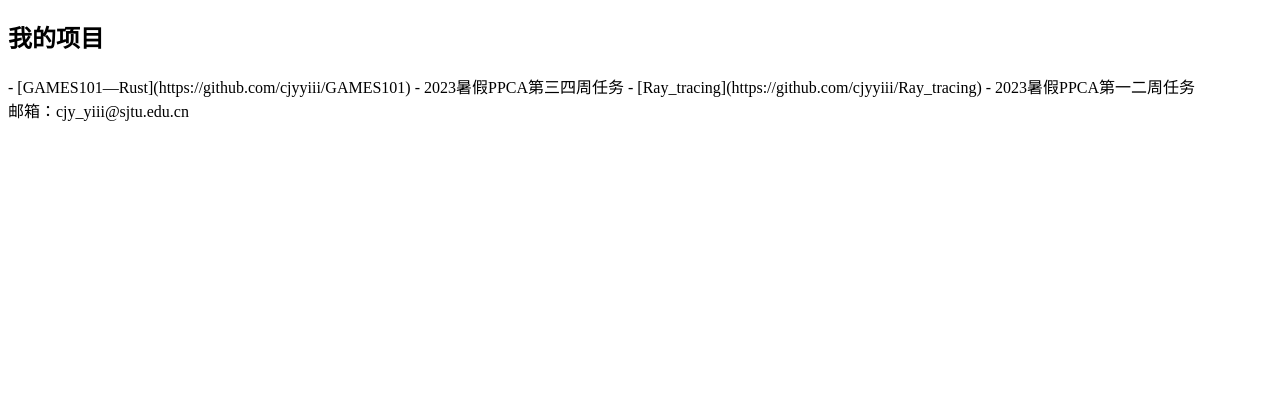
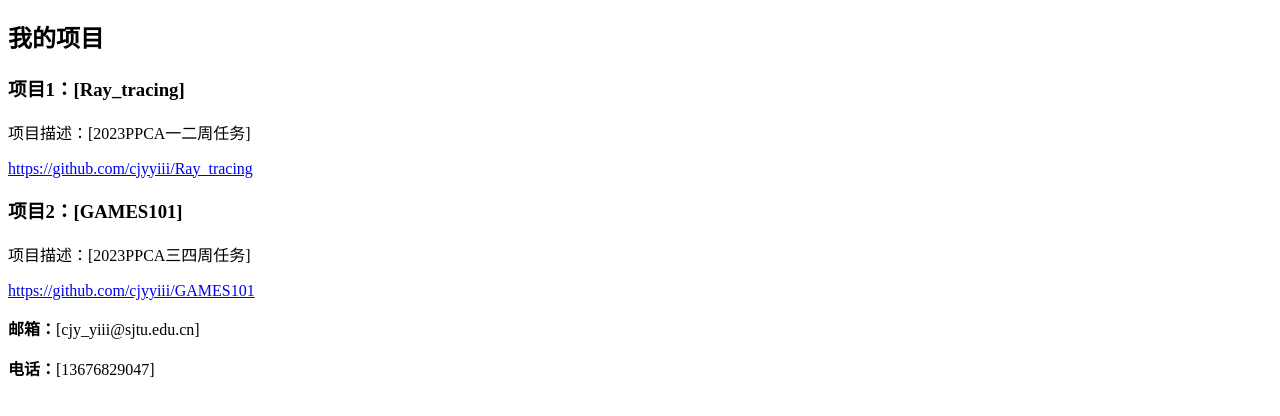
Before and after one commit to cjyyiii/cjy.github.io, a plain HTML site: page index.html in a window 1280 px wide. Shown: the part 70-486 px from the top of the page. Drawn offline with Linux system fonts and the light colour scheme.

Commit message:
Update index.html

```diff
--- a/index.html
+++ b/index.html
@@ -11,13 +11,24 @@
     <main>
         <section>
             <h2>我的项目</h2>
-            - [GAMES101—Rust](https://github.com/cjyyiii/GAMES101) - 2023暑假PPCA第三四周任务
-            - [Ray_tracing](https://github.com/cjyyiii/Ray_tracing) - 2023暑假PPCA第一二周任务
+            <div class="project">
+        <h3>项目1：[Ray_tracing]</h3>
+        <p>项目描述：[2023PPCA一二周任务]</p>
+        <a href="[https://github.com/cjyyiii/Ray_tracing]" target="_blank">https://github.com/cjyyiii/Ray_tracing</a>
+    </div>
+          <div class="project">
+        <h3>项目2：[GAMES101]</h3>
+        <p>项目描述：[2023PPCA三四周任务]</p>
+        <a href="[https://github.com/cjyyiii/GAMES101]" target="_blank">https://github.com/cjyyiii/GAMES101</a>
+    </div>
         </section>
     </main>
 
     <footer>
-        邮箱：cjy_yiii@sjtu.edu.cn
+       <div class="contact-info">
+        <p><strong>邮箱：</strong>[cjy_yiii@sjtu.edu.cn]</p>
+        <p><strong>电话：</strong>[13676829047]</p>
+    </div>
     </footer>
 </body>
 </html>
```
